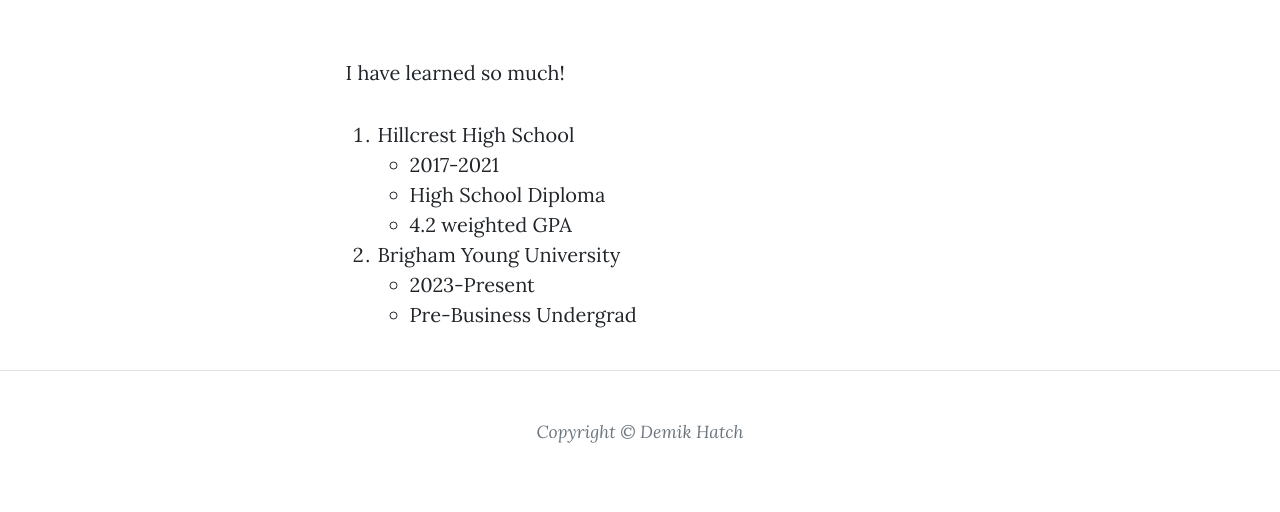
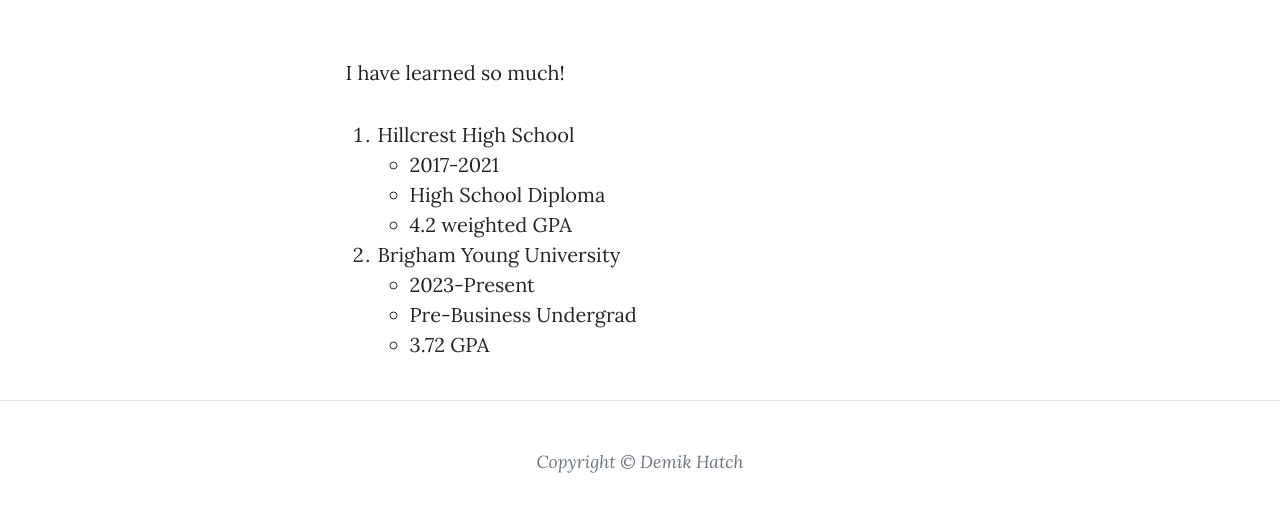
Before and after one commit to dhatch7878/DemikHatchWebDev, a plain HTML site: page education.html in a window 1280 px wide. Shown: the part 554-1066 px from the top of the page. Drawn offline with nearby package versions, Linux system fonts and the light colour scheme.

Commit message:
Add files via upload

```diff
--- a/education.html
+++ b/education.html
@@ -67,6 +67,7 @@
                                     <ul>
                                         <li>2023-Present</li>
                                         <li>Pre-Business Undergrad</li>
+                                        <li>3.72 GPA</li>
                                     </ul>
                             </li>
                         </ol>
```
